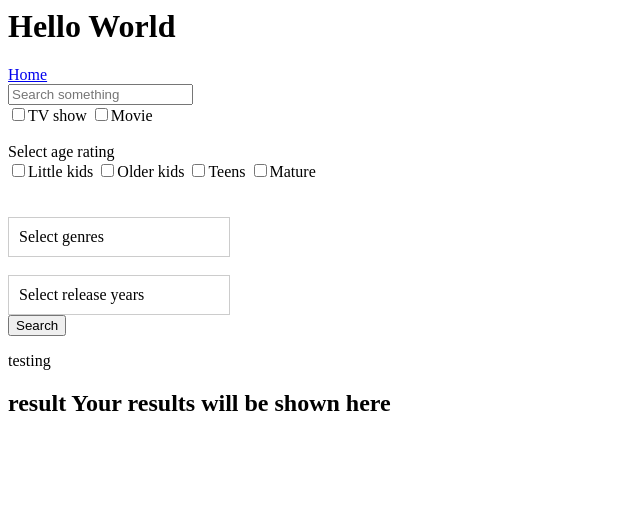
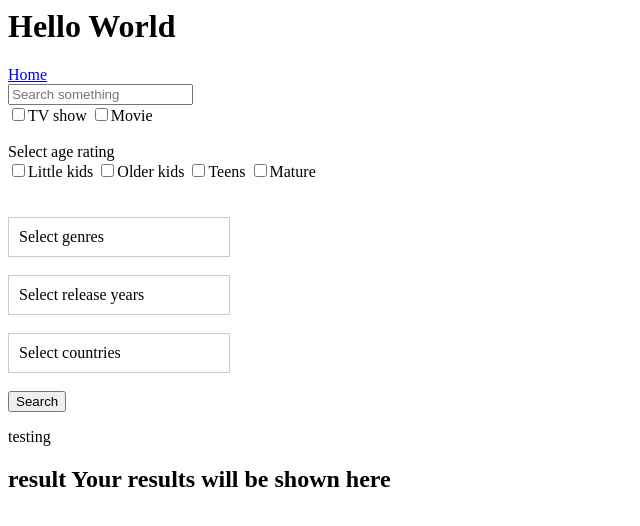
Before and after one commit to SebW3/WSDA, a Django app: page / in a window 1280 px wide. Shown: the top 526 px of the page, without its empty margins (0-640 px from the left). Run offline with Django 5.2, Linux system fonts and the light colour scheme.

Commit message:
Added country filter

```diff
--- a/WSDA/data_analysis/templates/home.html
+++ b/WSDA/data_analysis/templates/home.html
@@ -191,8 +191,26 @@
             </div>
         </div>
         <div id="selected-options-container-2"></div>
+<br>
+        <!-- Dropdown 3 -->
+        <div class="dropdown-container">
+            <div class="dropdown-button" id="dropdown-button-3" onclick="toggleDropdown('dropdown-3')">Select countries</div>
+            <div class="dropdown" id="dropdown-3">
+                <div class="option" data-value="United States">United States</div>
+                <div class="option" data-value="India">India</div>
+                <div class="option" data-value="United Kingdom">United Kingdom</div>
+                <div class="option" data-value="Japan">Japan</div>
+                <div class="option" data-value="South Korea">South Korea</div>
+                <div class="option" data-value="Canada">Canada</div>
+                <div class="option" data-value="Spain">Spain</div>
+                <div class="option" data-value="France">France</div>
+                <div class="option" data-value="Mexico">Mexico</div>
+                <div class="option" data-value="Egypt">Egypt</div>
+            </div>
+        </div>
+        <div id="selected-options-container-3"></div>
 
-
+        <br>
         <button type="submit">Search</button>
     </form>
 
@@ -208,7 +226,15 @@
             const dropdownId = `dropdown-${index + 1}`;
             const buttonId = `dropdown-button-${index + 1}`;
             const inputContainerId = `selected-options-container-${index + 1}`;
-            const inputName = index === 0 ? 'genres' : 'release_year';
+
+            let inputName;
+            if (index === 0) {
+                inputName = 'selected_options_1';
+            } else if (index === 1) {
+                inputName = 'release_year';
+            } else if (index === 2) {
+                inputName = 'countries';
+            }
 
             container.querySelectorAll('.option').forEach(option => {
                 option.addEventListener('click', function() {
--- a/WSDA/data_analysis/views.py
+++ b/WSDA/data_analysis/views.py
@@ -55,6 +55,15 @@ def search_result(request):
 
             query &= Q(release_year_condition)
 
+        countries = request.POST.getlist("countries")
+        if countries:
+            countries_condition = Q()
+            for country in countries:
+                countries_condition |= Q(country=f'{country}')
+
+            query &= Q(countries_condition)
+
+
         if len(query) == 0:  # if no filters = return blank page
             return render(request, "search_result.html")
 
```
